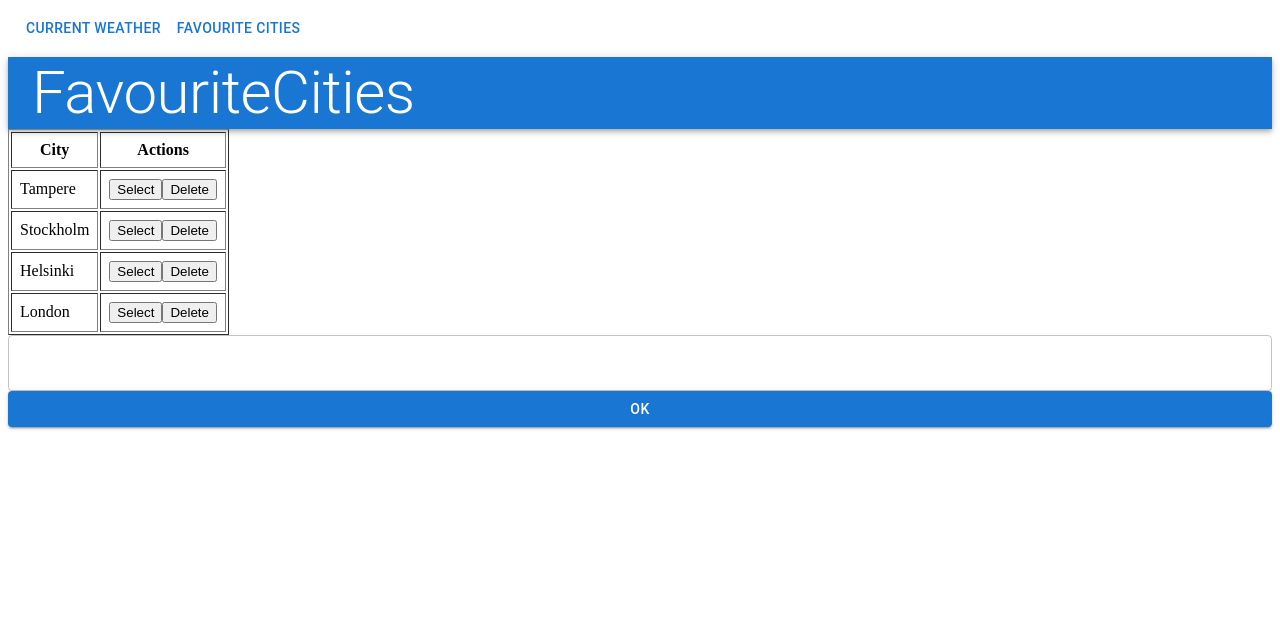
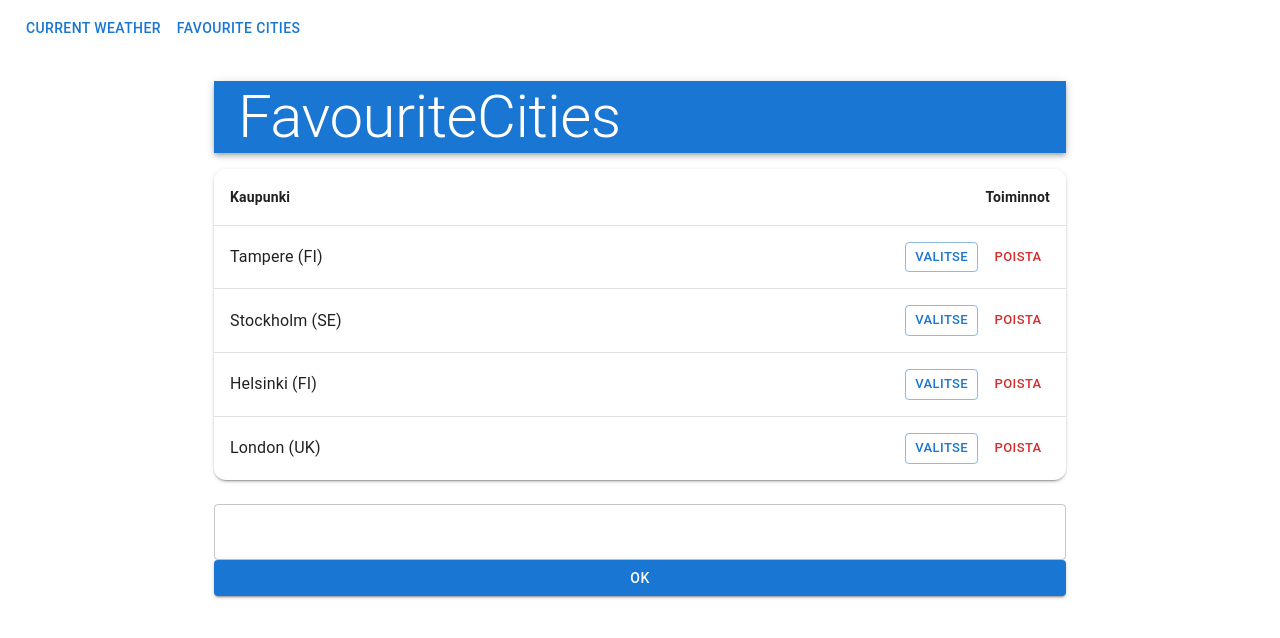
Before and after one commit to tonytorp/ReactSep2025, a React (Vite) app in the folder weather-app/: page /favCities in a window 1280 px wide. Shown: the top 638 px of the page. Built offline with nearby package versions, Linux system fonts and the light colour scheme.

Commit message:
Valmis demo

```diff
--- a/weather-app/src/screens/FavouriteCitiesScreen.jsx
+++ b/weather-app/src/screens/FavouriteCitiesScreen.jsx
@@ -1,75 +1,131 @@
 import CitySelector from "../components/CitySelector";
 import Header from "../components/Header";
-import {useState} from "react"
-import useSelectedCityStore from "../useSelectedCityStore"  // zustand store
+import { useState } from "react";
+import { useNavigate } from "react-router-dom";
+import {
+  Container,
+  Paper,
+  Table,
+  TableBody,
+  TableCell,
+  TableContainer,
+  TableHead,
+  TableRow,
+  Typography,
+  Box,
+  Stack,
+  Button,
+} from "@mui/material";
+import useSelectedCityStore from "../useSelectedCityStore"; // zustand store
 
-
-// Miten luon listan/table rowt tms itemit datan pohjalta?
-// Miten käsittelen dynaamisesti dataa
+// Miten luon listan/table rowt datan pohjalta?
+//  -> favCities.map(...) palauttaa TableRow:n jokaiselle oliolle.
+// Miten käsittelen dynaamista dataa?
+//  -> Lisää: setFavCities(prev => [...prev, uusi])
+//  -> Poista: setFavCities(prev => prev.filter(...))
 
 const FavouriteCitiesScreen = () => {
-    const [favCities, setFavCities] = useState(
-        [
-            { id: 1, cityName: "Tampere", country: "FI"},
-            { id: 2, cityName: "Stockholm", country: "SE"},
-            { id: 3, cityName: "Helsinki", country: "FI"},
-            { id: 4, cityName: "London", country: "UK"},
-        ]
-    );
+    const navigate = useNavigate();
+    const [favCities, setFavCities] = useState([
+        { id: "1", cityName: "Tampere", country: "FI" },
+        { id: "2", cityName: "Stockholm", country: "SE" },
+        { id: "3", cityName: "Helsinki", country: "FI" },
+        { id: "4", cityName: "London", country: "UK" },
+    ]);
 
-    const setCity = useSelectedCityStore(state => state.setCity );
+    const setCity = useSelectedCityStore((state) => state.setCity);
 
-    const addNewCity = (newCityName)=>{
-        // Luodaan uusi kaupunki nimeltä newCity
-        const newCity = { id: favCities.length, cityName: newCityName, country: "FI"}
+    const makeId = () =>
+        (typeof crypto !== "undefined" && crypto.randomUUID)
+        ? crypto.randomUUID()
+        : String(Date.now()) + Math.random().toString(16).slice(2);
 
-        // Jos korvattaisiin olemassa olevan kaupungin nimi (demo)
-        // const modifiedCity = { ...newCity, cityName: "Uusi nimi"};
-        // console.log(modifiedCity);
-        // otetaan olemassa oleva favCities ja lisätään siihen uusi kaupunki
-        // Spread -operaattori ...
-        setFavCities( [...favCities, newCity])
-        console.log(newCity)
-    }
+    const addNewCity = (newCityName, country = "FI") => {
+        if (!newCityName?.trim()) return;
+        const newCity = { id: makeId(), cityName: newCityName.trim(), country };
+        // funktionaalinen päivitys = ei “stale state” -riskiä
+        setFavCities((prev) => [...prev, newCity]);
+    };
 
     const handleDelete = (id) => {
-        // Mitä tämä vaatii??
-        // Moderni listasta tai tietorakenteesta poisto JS:ssä
-        // käytetään filter -funktiota ja luodaan uusi lista, jossa kaikki muut paitsi filterin löytämä olio
-        // Poistettava jää suodattimen ulkopuolelle ja muut muodostavat uuden listan
-        setFavCities( favCities.filter((city) => city.id !== id));
-    }
+        setFavCities((prev) => prev.filter((c) => c.id !== id));
+    };
+
     const selectCity = (cityName) => {
-        // Päivitä kaupungin nimi zustand storeen
-        // (navigoi säätilanäkymään)
-        setCity( cityName )
-    }
-    return(
-        <div>
-            <Header title={"FavouriteCities"}></Header>
-            <table border="1" cellPadding="8">
-                <thead>
-                    <tr>
-                        <th>City</th>
-                        <th>Actions</th>
-                    </tr>
-                </thead>
-                <tbody>
-                    { favCities.map((city, index) =>(
-                        <tr key={index}>
-                          <td>{city.cityName}</td>
-                          <td>
-                            <button onClick={() => selectCity(city.cityName)}>Select</button>
-                            <button onClick={() => handleDelete(city.id)}>Delete</button>
-                           </td>
-                        </tr>
+        setCity(cityName);
+        // tähän voit lisätä navigoinnin esim. sää-sivulle
+        navigate("/");
+    };
+
+    return (
+        <Container maxWidth="md">
+        <Box py={3}>
+            <Header title="FavouriteCities" />
+
+            <Paper elevation={2} sx={{ mt: 2, overflow: "hidden", borderRadius: 3 }}>
+            <TableContainer>
+                <Table size="medium" aria-label="suosikkikaupungit">
+                <TableHead>
+                    <TableRow sx={{ "& th": { fontWeight: 600 } }}>
+                    <TableCell>Kaupunki</TableCell>
+                    <TableCell align="right">Toiminnot</TableCell>
+                    </TableRow>
+                </TableHead>
+                <TableBody>
+                    {favCities.map((city) => (
+                    <TableRow
+                        key={city.id ?? city.cityName}
+                        hover
+                        sx={{ "&:last-child td, &:last-child th": { border: 0 } }}
+                    >
+                        <TableCell component="th" scope="row">
+                        <Typography variant="body1">
+                            {city.cityName} {city.country ? `(${city.country})` : ""}
+                        </Typography>
+                        </TableCell>
+                        <TableCell align="right">
+                        <Stack direction="row" spacing={1} justifyContent="flex-end">
+                            <Button
+                            size="small"
+                            variant="outlined"
+                            onClick={() => selectCity(city.cityName)}
+                            >
+                            Valitse
+                            </Button>
+                            <Button
+                            size="small"
+                            variant="text"
+                            color="error"
+                            onClick={() => handleDelete(city.id)}
+                            >
+                            Poista
+                            </Button>
+                        </Stack>
+                        </TableCell>
+                    </TableRow>
                     ))}
-                </tbody>
-            </table>
-            <CitySelector onChange={addNewCity} ></CitySelector>
 
-        </div>
-    )
-}
+                    {favCities.length === 0 && (
+                    <TableRow>
+                        <TableCell colSpan={2} align="center">
+                        <Typography variant="body2" sx={{ py: 2 }}>
+                            Ei suosikkikaupunkeja vielä.
+                        </Typography>
+                        </TableCell>
+                    </TableRow>
+                    )}
+                </TableBody>
+                </Table>
+            </TableContainer>
+            </Paper>
+
+            <Box mt={3}>
+            {/* CitySelector kutsuu onChange(newCityName) -> lisää uusi rivi */}
+            <CitySelector onChange={addNewCity} />
+            </Box>
+        </Box>
+        </Container>
+    );
+};
 
 export default FavouriteCitiesScreen;
```
